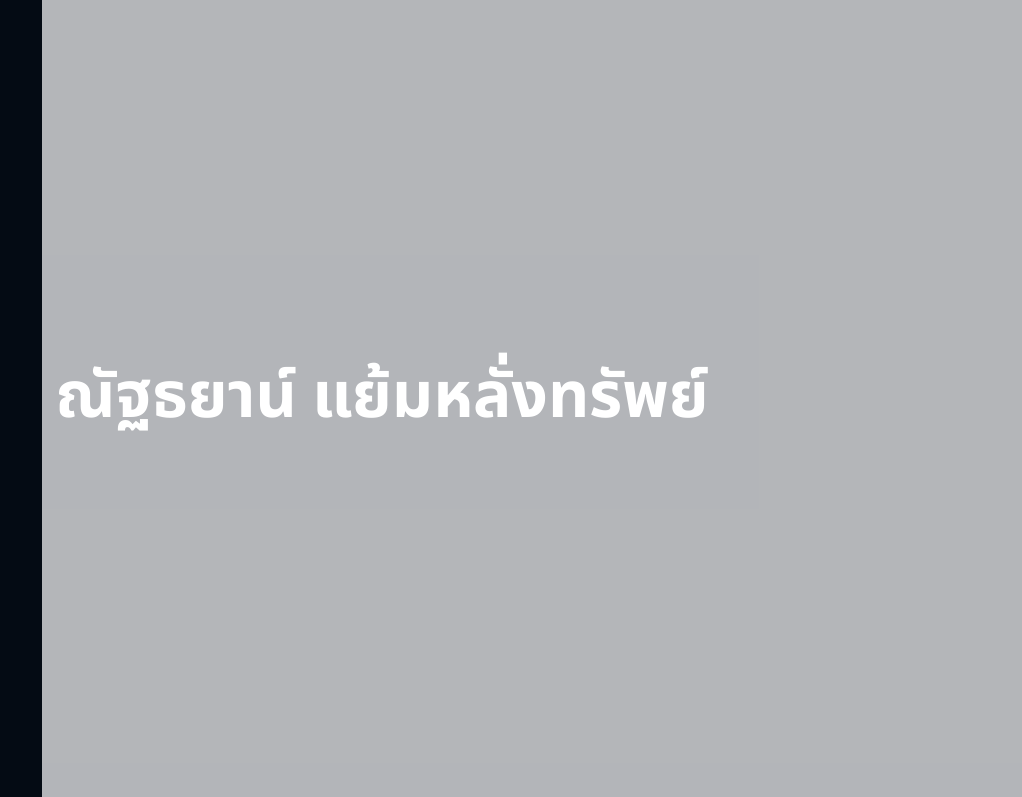
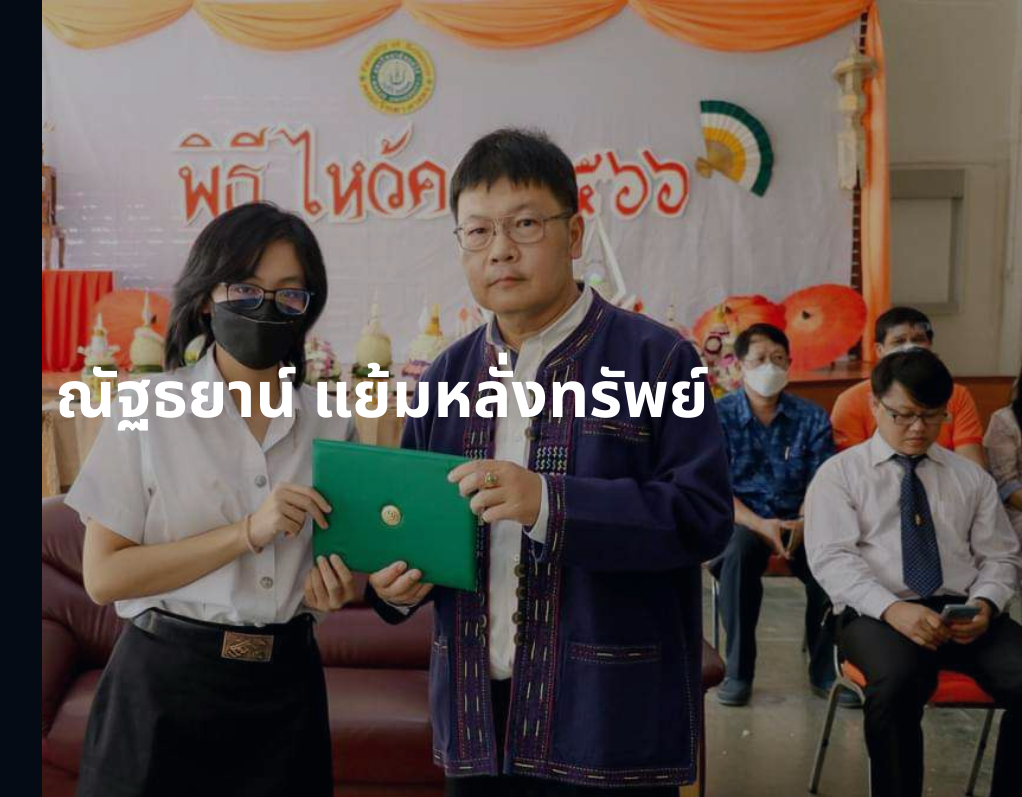
Before and after one commit to NATTAYAx/Shop_web, a plain HTML site: page index.html in a window 1280 px wide. Shown: the top 797 px of the page, 258-1280 px from the left. Drawn offline with Linux system fonts and the light colour scheme.

Commit message:
Update style.css

```diff
--- a/style.css
+++ b/style.css
@@ -171,7 +171,7 @@ h6 {
 #hero {
   width: 100%;
   height: 100vh;
-  background: img("images/my_pic.jpg") top center;
+  background: url("images/my_pic.jpg") top center;
   background-size: cover;
 }
 
```
